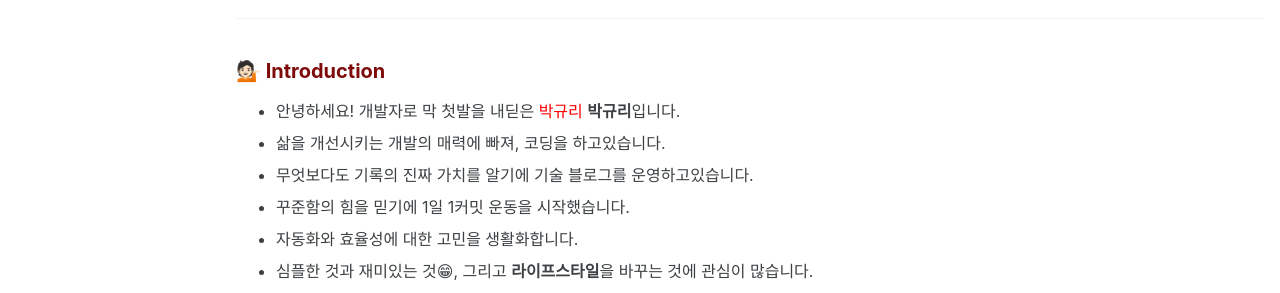
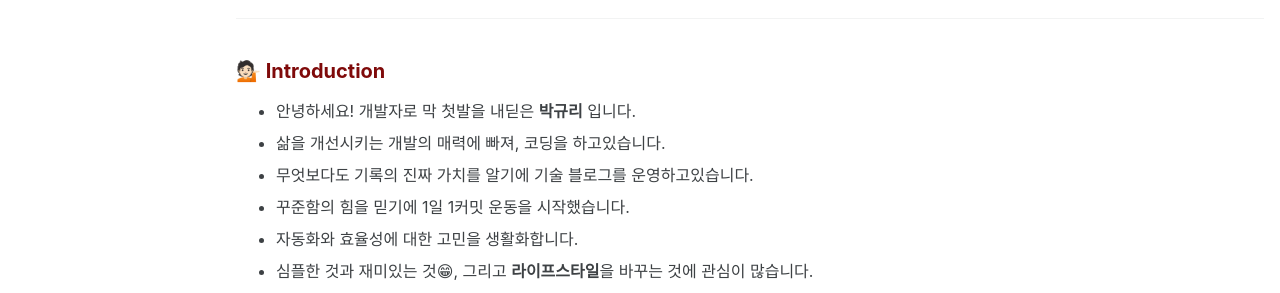
Before and after one commit to gyuripk/blog, a Jekyll site: the page built from _pages/about.md, in a window 1280 px wide. Shown: the part 189-482 px from the top of the page. Built offline with Jekyll 4.4.1, drawn with Linux system fonts in a browser that asks for light colours; cached includes are drawn as plain includes.

Commit message:
Update about.md

```diff
--- a/_pages/about.md
+++ b/_pages/about.md
@@ -9,7 +9,7 @@ author_profile : false
 ---
 ## 💁🏻 Introduction
 
-- 안녕하세요! 개발자로 막 첫발을 내딛은 <span style="color:red">박규리</span> **박규리**입니다.
+- 안녕하세요! 개발자로 막 첫발을 내딛은 **박규리** 입니다.
 - 삶을 개선시키는 개발의 매력에 빠져, 코딩을 하고있습니다.
 - 무엇보다도 기록의 진짜 가치를 알기에 기술 블로그를 운영하고있습니다.
 - 꾸준함의 힘을 믿기에 1일 1커밋 운동을 시작했습니다.
```
